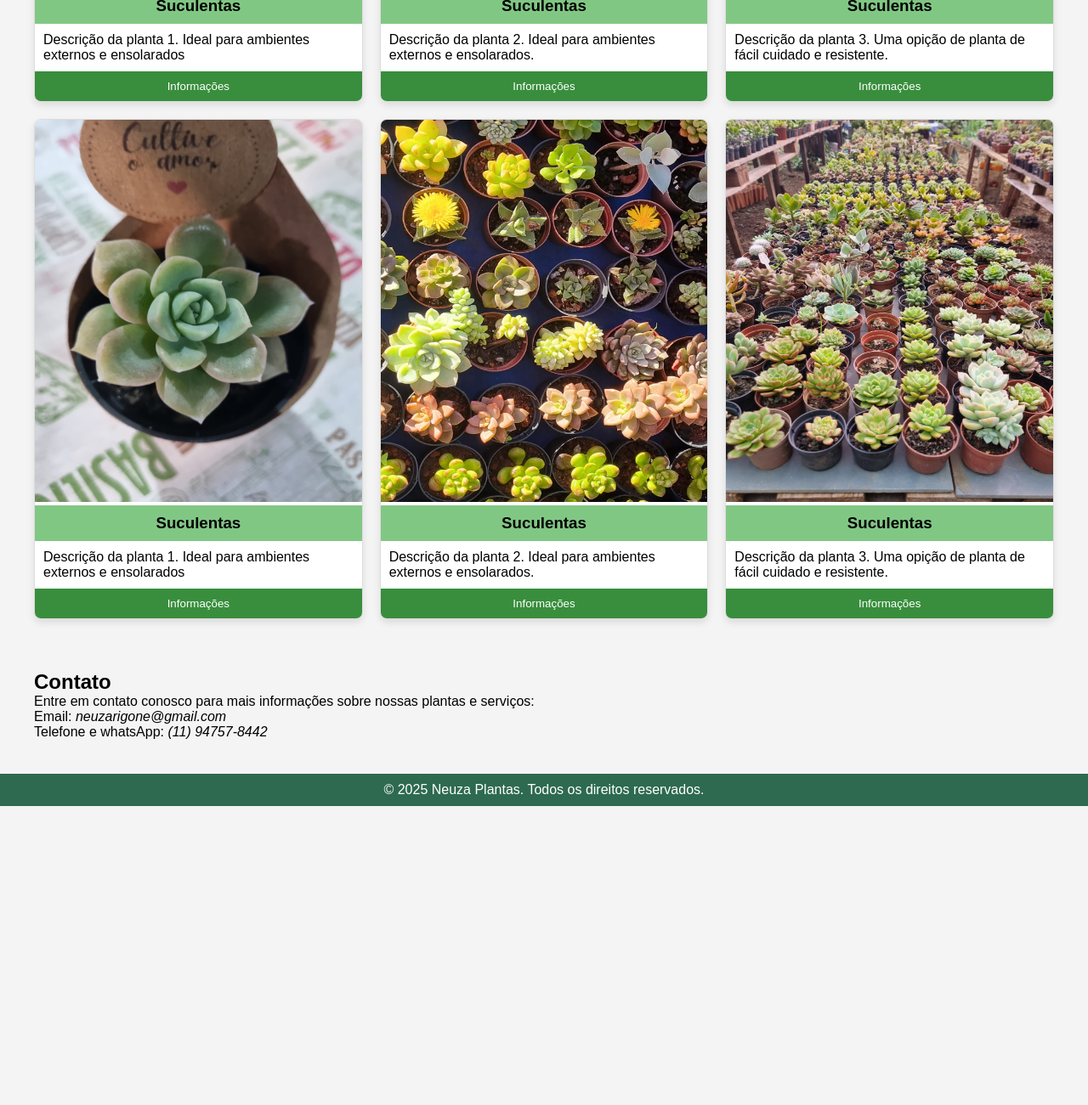
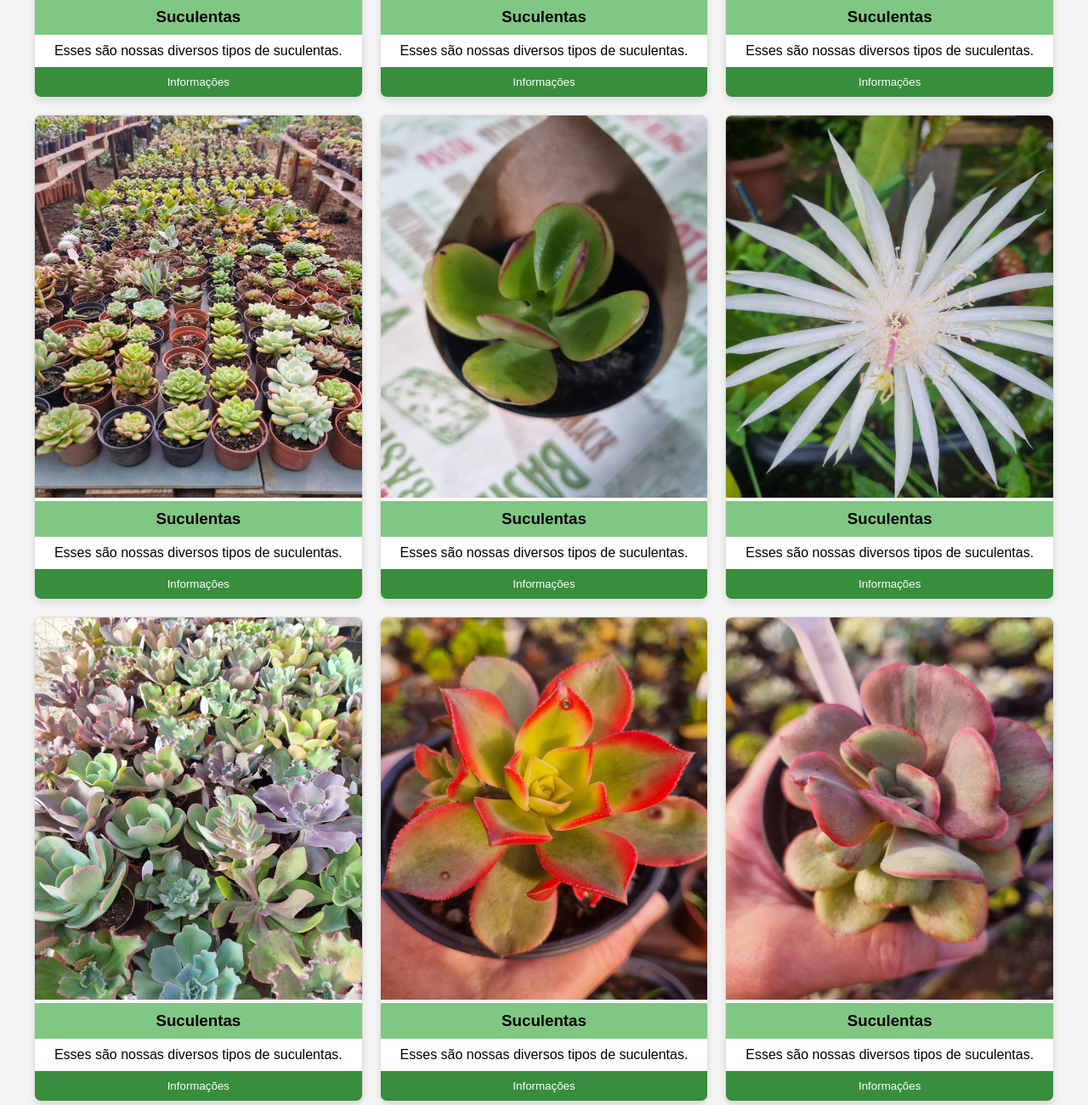
Before and after one commit to JoaoVitor-developer/projeto-plantasNeuza, a plain HTML site: page index.html in a window 1280 px wide. Shown: the part 980-2281 px from the top of the page at 85% size. Before the commit the page ends 1929 px from the top, so only its background shows below. Drawn offline with Linux system fonts and the light colour scheme.

Commit message:
atualizaçao

```diff
--- a/index.html
+++ b/index.html
@@ -42,37 +42,55 @@
             <div class="product-card">
                 <img src="imagens/imagem (2).jpeg" alt="Planta 1" >
                 <h3>Suculentas</h3>
-                <p>Descrição da planta 1. Ideal para ambientes externos e ensolarados</p>
+                <p>Esses são nossas diversos tipos de suculentas.</p>
                 <button>Informações</button>
             </div>
             <div class="product-card">
-                <img src="imagens/imagem (2).jpeg" alt="Planta 2" >
+                <img src="imagens/imagem (7).jpeg" alt="Planta 2" >
                 <h3>Suculentas</h3>
-                <p>Descrição da planta 2. Ideal para ambientes externos e ensolarados.</p>
+                <p>Esses são nossas diversos tipos de suculentas.</p>
                 <button>Informações</button>
             </div>
             <div class="product-card">
-                <img src="imagens/imagem (2).jpg" alt="Planta 3" >
+                <img src="imagens/imagem (6).jpeg" alt="Planta 3" >
                 <h3>Suculentas</h3>
-                <p>Descrição da planta 3. Uma opição de planta de fácil cuidado e resistente.</p>
+                <p>Esses são nossas diversos tipos de suculentas.</p>
                 <button>Informações</button>
             </div>
             <div class="product-card">
-                <img src="imagens/imagem (6).jpeg" alt="Planta 1" >
+                <img src="imagens/imagem (2).jpg" alt="Planta 1" >
                 <h3>Suculentas</h3>
-                <p>Descrição da planta 1. Ideal para ambientes externos e ensolarados</p>
+                <p>Esses são nossas diversos tipos de suculentas.</p>
                 <button>Informações</button>
             </div>
             <div class="product-card">
-                <img src="imagens/imagem (2).jpeg" alt="Planta 2" >
+                <img src="imagens/imagem (9).jpeg" alt="Planta 2" >
                 <h3>Suculentas</h3>
-                <p>Descrição da planta 2. Ideal para ambientes externos e ensolarados.</p>
+                <p>Esses são nossas diversos tipos de suculentas.</p>
                 <button>Informações</button>
             </div>
             <div class="product-card">
-                <img src="imagens/imagem (2).jpg" alt="Planta 3" >
+                <img src="imagens/imagem (25).jpeg" alt="Planta 3" >
                 <h3>Suculentas</h3>
-                <p>Descrição da planta 3. Uma opição de planta de fácil cuidado e resistente.</p>
+                <p>Esses são nossas diversos tipos de suculentas.</p>
+                <button>Informações</button>
+            </div>
+            <div class="product-card">
+                <img src="imagens/imagem (27).jpeg" alt="Planta 1" >
+                <h3>Suculentas</h3>
+                <p>Esses são nossas diversos tipos de suculentas.</p>
+                <button>Informações</button>
+            </div>
+            <div class="product-card">
+                <img src="imagens/imagem (21).jpeg" alt="Planta 2" >
+                <h3>Suculentas</h3>
+                <p>Esses são nossas diversos tipos de suculentas.</p>
+                <button>Informações</button>
+            </div>
+            <div class="product-card">
+                <img src="imagens/imagem (23).jpeg" alt="Planta 3" >
+                <h3>Suculentas</h3>
+                <p>Esses são nossas diversos tipos de suculentas.</p>
                 <button>Informações</button>
             </div>
         </div>
--- a/style.css
+++ b/style.css
@@ -15,6 +15,9 @@ header {
     color: white;
     padding: 15px 0;
     text-align: center;
+    background-image: url(imagens/imagem\ \(3\).jpeg);
+    background-size: cover;
+    font-size: 20px;
 }
 
 nav {
@@ -74,6 +77,7 @@ footer {
 
 .product-card p {
     padding: 10px;
+    text-align: center;
 }
 
 .product-card button {
```
